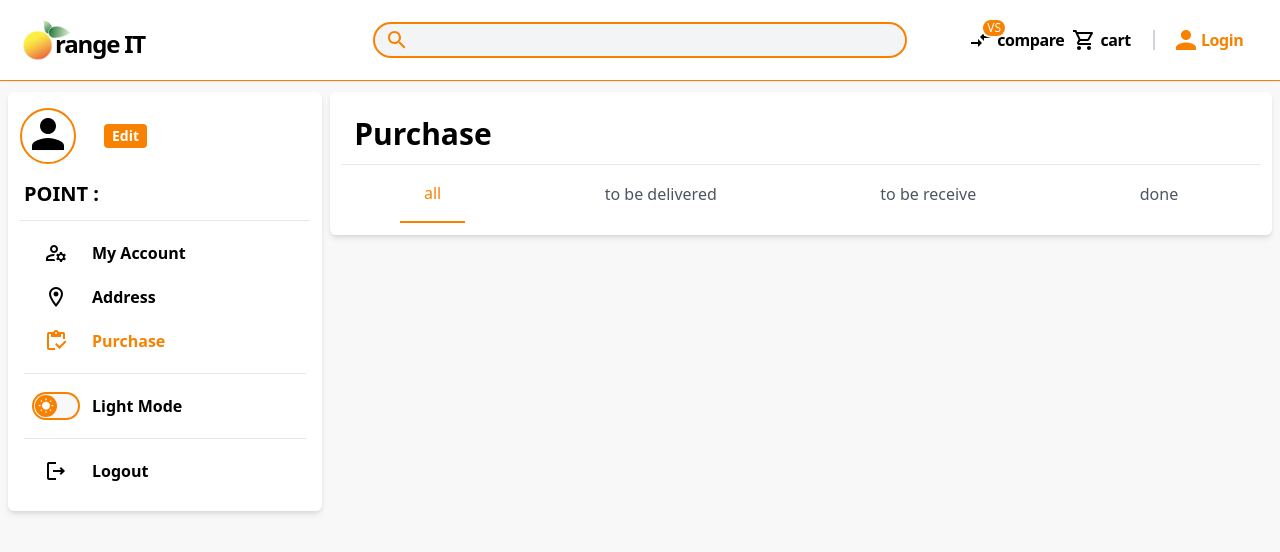
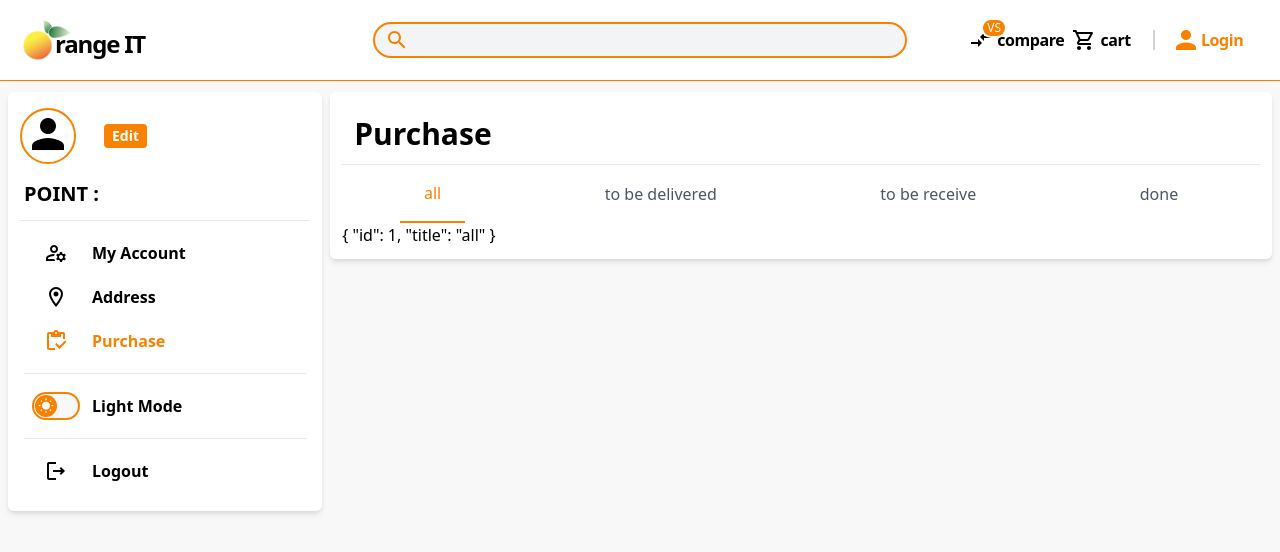
Before and after one commit to INT222-014-027-118/Orange-IT, a Vue app in the folder Frontend/: page /user/1 in a window 1280 px wide. Shown: the top 552 px of the page. Built offline with nearby package versions, Linux system fonts and the light colour scheme; what @splidejs/vue-splide, vue-sweetalert2 would draw is missing.

Commit message:
git reset c411eb

```diff
--- a/Frontend/src/views/userAccount/purchase.vue
+++ b/Frontend/src/views/userAccount/purchase.vue
@@ -13,7 +13,9 @@
                 {{ tab.title }}
             </button>
         </div>
-        <div></div>
+        <div>
+            {{selectTab}}
+        </div>
     </div>
 </template>
 
```
